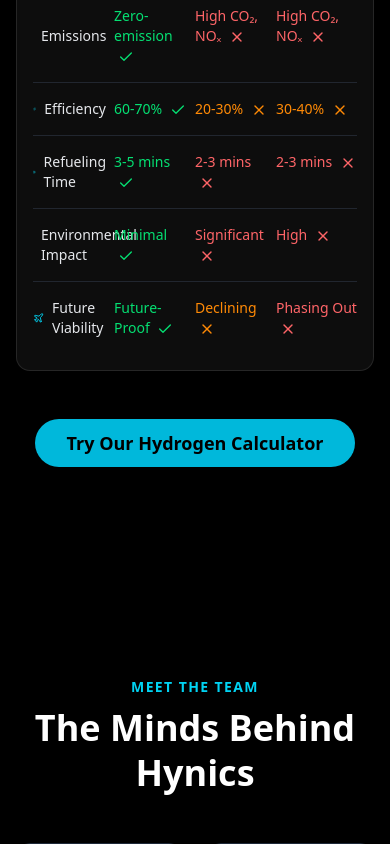
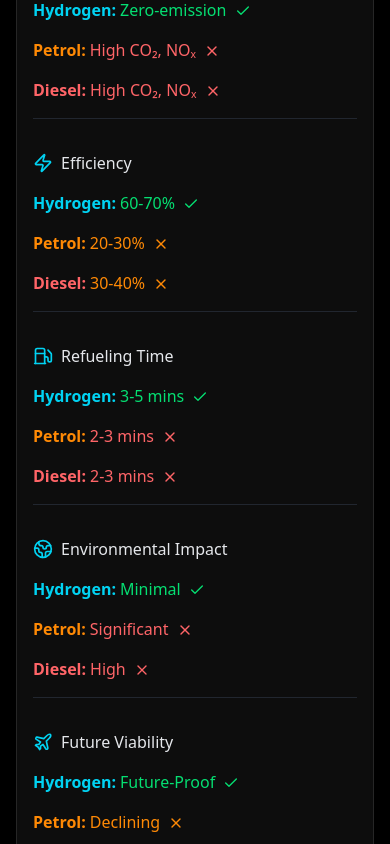
Before and after one commit to s4mzai/hynics-frontend, a React (Vite) app: page / in a window 390 px wide. Shown: the part 6700-7544 px from the top of the page. Built offline with nearby package versions, Linux system fonts and the light colour scheme; grey boxes are pictures that could not be loaded.

Commit message:
fix: responsiveness of table contents and data structure

```diff
--- a/src/components/LandingPage/FuelComparisonTable.jsx
+++ b/src/components/LandingPage/FuelComparisonTable.jsx
@@ -1,5 +1,5 @@
 import React from 'react';
-import { Check, X, Wind, Zap, Fuel, Earth, Plane   } from 'lucide-react';
+import { Check, X, Wind, Zap, Fuel, Earth, Plane } from 'lucide-react';
 import { Button } from '../ui/button';
 import { Link } from 'react-router-dom';
 
@@ -8,137 +8,115 @@
     id: 1,
     feature: 'Emissions',
     icon: Wind,
-    h_text: 'Zero-emission',
-    h_status: Check,
-    p_text: 'High CO₂, NOₓ',
-    p_status: X,
-    d_text: 'High CO₂, NOₓ',
-    d_status: X,
-    h_color: 'text-green-400',
-    p_color: 'text-red-400',
-    d_color: 'text-red-400',
+    hydrogen: { text: 'Zero-emission', status: Check, color: 'text-green-400' },
+    petrol: { text: 'High CO₂, NOₓ', status: X, color: 'text-red-400' },
+    diesel: { text: 'High CO₂, NOₓ', status: X, color: 'text-red-400' },
   },
   {
     id: 2,
     feature: 'Efficiency',
     icon: Zap,
-    h_text: '60-70%',
-    h_status: Check,
-    p_text: '20-30%',
-    p_status: X,
-    d_text: '30-40%',
-    d_status: X,
-    h_color: 'text-green-400',
-    p_color: 'text-orange-400',
-    d_color: 'text-orange-400',
+    hydrogen: { text: '60-70%', status: Check, color: 'text-green-400' },
+    petrol: { text: '20-30%', status: X, color: 'text-orange-400' },
+    diesel: { text: '30-40%', status: X, color: 'text-orange-400' },
   },
   {
     id: 3,
     feature: 'Refueling Time',
     icon: Fuel,
-    h_text: '3-5 mins',
-    h_status: Check,
-    p_text: '2-3 mins',
-    p_status: X,
-    d_text: '2-3 mins',
-    d_status: X,
-    h_color: 'text-green-400',
-    p_color: 'text-red-400',
-    d_color: 'text-red-400',
+    hydrogen: { text: '3-5 mins', status: Check, color: 'text-green-400' },
+    petrol: { text: '2-3 mins', status: X, color: 'text-red-400' },
+    diesel: { text: '2-3 mins', status: X, color: 'text-red-400' },
   },
   {
     id: 4,
     feature: 'Environmental Impact',
     icon: Earth,
-    h_text: 'Minimal',
-    h_status: Check,
-    p_text: 'Significant',
-    p_status: X,
-    d_text: 'High',
-    d_status: X,
-    h_color: 'text-green-400',
-    p_color: 'text-red-400',
-    d_color: 'text-red-400',
+    hydrogen: { text: 'Minimal', status: Check, color: 'text-green-400' },
+    petrol: { text: 'Significant', status: X, color: 'text-red-400' },
+    diesel: { text: 'High', status: X, color: 'text-red-400' },
   },
   {
     id: 5,
     feature: 'Future Viability',
     icon: Plane,
-    h_text: 'Future-Proof',
-    h_status: Check,
-    p_text: 'Declining',
-    p_status: X,
-    d_text: 'Phasing Out',
-    d_status: X,
-    h_color: 'text-green-400',
-    p_color: 'text-orange-400',
-    d_color: 'text-red-400',
+    hydrogen: { text: 'Future-Proof', status: Check, color: 'text-green-400' },
+    petrol: { text: 'Declining', status: X, color: 'text-orange-400' },
+    diesel: { text: 'Phasing Out', status: X, color: 'text-red-400' },
   },
 ];
 
-const ComparisonRow = ({ data }) => (
-  <div className="grid grid-cols-4 border-b border-gray-700/50 py-4 last:border-b-0 text-sm sm:text-base">
 
-    <div className="flex items-center text-left font-medium text-gray-200 pr-2">
+const ComparisonRow = ({ data }) => {
+  return (
+    <div className="grid lg:grid-cols-4 gap-4 py-4 border-b border-gray-700/50 last:border-b-0">
+      <div className="flex items-center text-gray-200 font-medium">
         {data.icon && <data.icon className="w-5 h-5 text-cyan-400 mr-2" />}
         {data.feature}
       </div>
 
-    <div className={`text-left font-medium ${data.h_color} pr-2`}>
-    {data.h_text} {data.h_status && <data.h_status className="inline w-4 h-4 ml-1" />}
+      {/* Hydrogen */}
+      <div className="lg:block">
+        <span className="lg:hidden text-cyan-400 font-semibold mr-1">Hydrogen:</span>
+        <span className={`${data.hydrogen.color} font-medium`}>
+          {data.hydrogen.text}{' '}
+          {data.hydrogen.status && <data.hydrogen.status className="inline w-4 h-4 ml-1" />}
+        </span>
       </div>
 
-    <div className={`text-left font-medium ${data.p_color} pr-2`}>
-    {data.p_text} {data.p_status && <data.p_status className="inline w-4 h-4 ml-1" />}
+      {/* Petrol */}
+      <div className="lg:block">
+        <span className="lg:hidden text-orange-400 font-semibold mr-1">Petrol:</span>
+        <span className={`${data.petrol.color} font-medium`}>
+          {data.petrol.text}{' '}
+          {data.petrol.status && <data.petrol.status className="inline w-4 h-4 ml-1" />}
+        </span>
       </div>
 
-    <div className={`text-left font-medium ${data.d_color}`}>
-    {data.d_text} {data.d_status && <data.d_status className="inline w-4 h-4 ml-1" />}
+      {/* Diesel */}
+      <div className="lg:block">
+        <span className="lg:hidden text-red-400 font-semibold mr-1">Diesel:</span>
+        <span className={`${data.diesel.color} font-medium`}>
+          {data.diesel.text}{' '}
+          {data.diesel.status && <data.diesel.status className="inline w-4 h-4 ml-1" />}
+        </span>
       </div>
     </div>
   );
+};
 
 const FuelComparisonTable = () => {
   return (
     <div className="min-h-screen bg-black flex flex-col items-center p-4 sm:p-12 font-sans">
-
       <header className="py-12 text-center">
         <h1 className="text-3xl sm:text-4xl font-extrabold text-white tracking-tight">
           Why Choose <span className="text-cyan-400">Hydrogen</span>?
         </h1>
       </header>
 
-      <div className="w-full max-w-5xl">
+      <div className="w-full max-w-5xl overflow-x-auto">
         <div
-          className="rounded-xl p-4 sm:p-8 shadow-2xl mx-auto"
-          style={{
-            backgroundColor: '#FFFFFF0D',
-            border: '1px solid rgba(255, 255, 255, 0.1)'
-          }}
+          className="rounded-xl p-4 sm:p-8 shadow-2xl mx-auto min-w-[320px]"
+          style={{ backgroundColor: '#FFFFFF0D', border: '1px solid rgba(255, 255, 255, 0.1)' }}
         >
-
-          <div className="grid grid-cols-4 border-b-2 border-gray-600/70 pb-3 mb-2 font-bold text-base sm:text-xl">
-
+          <div className="hidden lg:grid grid-cols-4 border-b-2 border-gray-600/70 pb-3 mb-2 font-bold text-base sm:text-xl">
             <div className="text-left text-gray-400 pr-2">Feature</div>
-
             <div className="text-left text-cyan-400 border-b-2 border-cyan-400 -mb-3 pb-3 pr-2">Hydrogen</div>
-
             <div className="text-left text-orange-400 border-b-2 border-orange-400 -mb-3 pb-3 pr-2">Petrol</div>
-
             <div className="text-left text-red-400 border-b-2 border-red-400 -mb-3 pb-3">Diesel</div>
-
           </div>
 
-          <div className="text-white">
+          <div className="text-white grid gap-4">
             {comparisonData.map((item) => (
               <ComparisonRow key={item.id} data={item} />
             ))}
           </div>
         </div>
       </div>
-      <Link to={"/calculator"}>
+
+      <Link to={"/calculator"} className="w-full max-w-sm sm:max-w-md lg:max-w-fit mt-8">
         <Button
-            className="mt-12 px-8 py-6 bg-cyan-500 text-black font-bold rounded-full text-lg shadow-lg hover:bg-cyan-400 transition duration-300 transform hover:scale-105"
+          className="w-full lg:w-auto px-6 py-6 bg-cyan-500 text-black font-bold rounded-full text-lg shadow-lg hover:bg-cyan-400 transition duration-300 transform hover:scale-105"
         >
           Try Our Hydrogen Calculator
         </Button>
```
Lines whose indentation alone changed are shown as unchanged.
